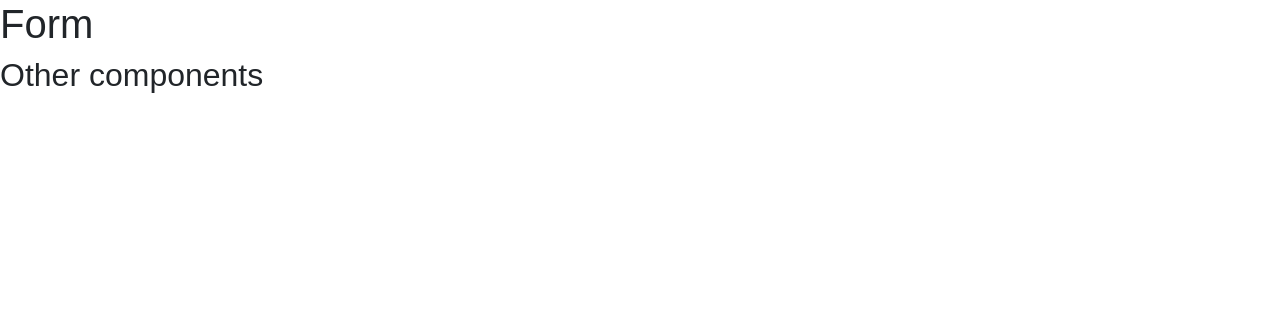
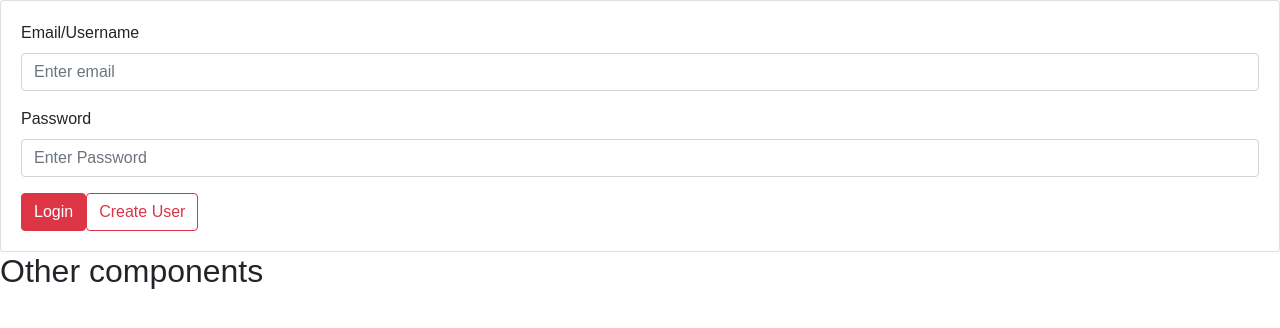
Before and after one commit to jordan-skophammer/dinette-app, a React (Create React App) app in the folder client/: page /LogIn in a window 1280 px wide. Shown: the top 328 px of the page. Built offline with nearby package versions, Linux system fonts and the light colour scheme.

Commit message:
created login form

```diff
--- a/client/src/App.js
+++ b/client/src/App.js
@@ -16,7 +16,7 @@
       <Route path="/Ballot" component={Ballot} />
       <Route path="/LogIn" component={LogIn} />
       <Route path="/Search" component={Search} />
-      <Route path="/user" component={User} />
+      <Route path="/User" component={User} />
     </div>
   </Router>
 );
--- a/client/src/components/LogInForm/LogInForm.js
+++ b/client/src/components/LogInForm/LogInForm.js
@@ -0,0 +1,22 @@
+import React from "react";
+
+const LoginForm = props => (
+    <div className="card">
+        <div className="card-body">
+            <form>
+                <div className="form-group">
+                    <label for="exampleInputEmail1">Email/Username</label>
+                    <input type="email" className="form-control" id="loginEmail" placeholder="Enter email" />
+                </div>
+                <div class="form-group">
+                    <label for="exampleInputPassword1">Password</label>
+                    <input type="password" className="form-control" id="loginPassword" placeholder="Enter Password" />
+                </div>
+                <button type="submit" className="btn btn-danger">Login</button>
+                <button type="submit" class="btn btn-outline-danger">Create User</button>
+            </form>
+        </div>
+    </div>
+)
+
+export default LoginForm;
--- a/client/src/components/LogInForm/index.js
+++ b/client/src/components/LogInForm/index.js
@@ -0,0 +1 @@
+export { default } from "./LogInForm";
--- a/client/src/pages/LogIn/LogIn.js
+++ b/client/src/pages/LogIn/LogIn.js
@@ -1,10 +1,11 @@
 import React, { Component } from "react";
+import LogInForm from "../../components/LogInForm";
 
 class LogIn extends Component {
     render () {
         return(
             <div>
-                <h1>Form</h1>
+                <LogInForm />
                 <h2>Other components</h2>
             </div>
         )
```
